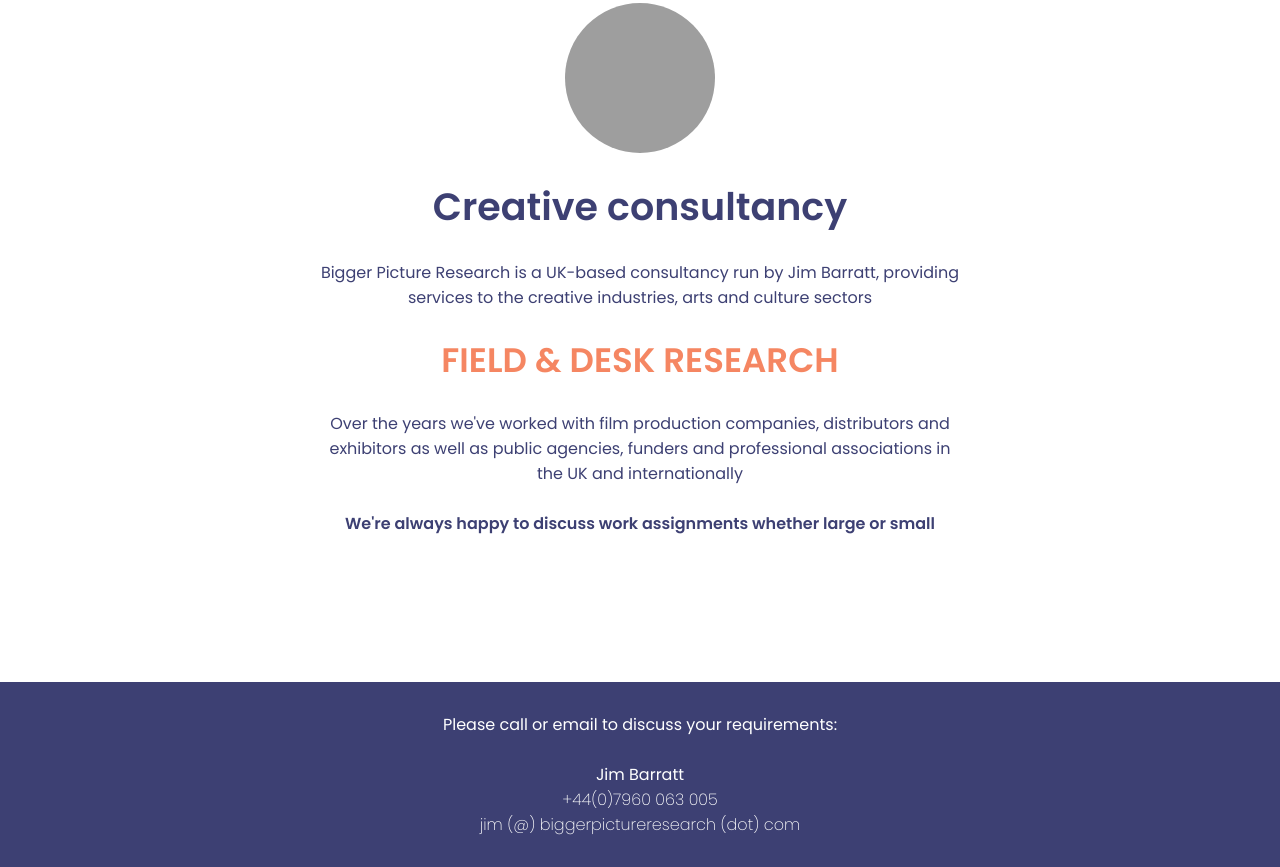
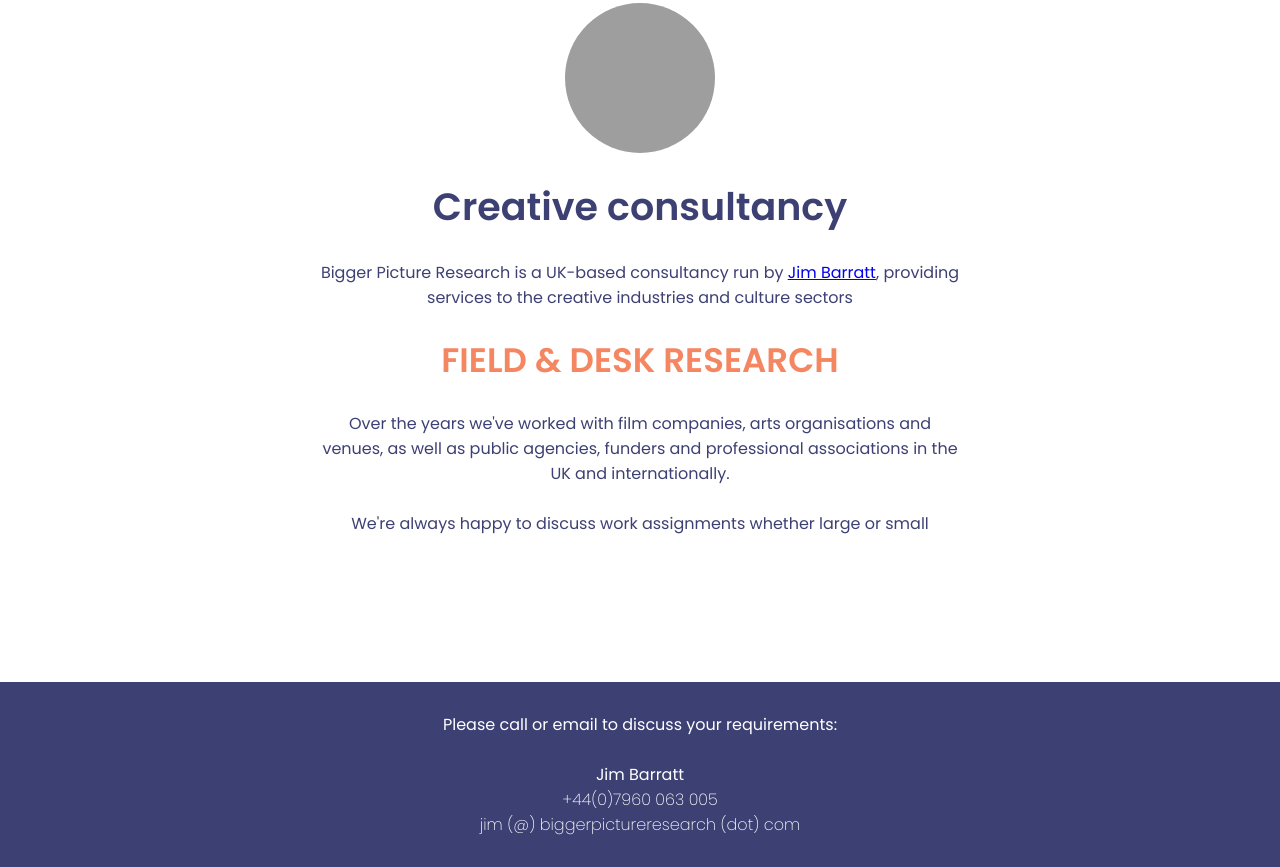
Before and after one commit to DylanBarratt/bpr, a plain HTML site: page index.html in a window 1280 px wide. Shown: the part 943-1810 px from the top of the page. Drawn offline with Linux system fonts and the light colour scheme; grey boxes are pictures that could not be loaded.

Commit message:
Updated text

```diff
--- a/index.html
+++ b/index.html
@@ -11,7 +11,7 @@
     </head>
     <body>
         <header>
-            <img src="svgtransparent\BCArtboard 5 copy 2.svg" alt="logo" onclick="scrollDown()" />
+            <img src="images/logo.svg" alt="logo" onclick="scrollDown()" />
         </header>
 
         <main id="main">
@@ -21,17 +21,16 @@
                 <h2>Creative consultancy</h2>
                 <br />
                 <p>
-                    Bigger Picture Research is a UK-based consultancy run by Jim Barratt, providing services to the creative industries, arts and culture
+                    Bigger Picture Research is a UK-based consultancy run by <a href="https://www.linkedin.com/in/jimbarratt" target="_blank">Jim Barratt</a>, providing services to the creative industries and culture
                     sectors
                     <br />
                     <br />
-                    <p id="words" class="0">EVALUATION</p>
+                    <h5 id="words" class="0">EVALUATION</h5>
                     <br />
-                    Over the years we've worked with film production companies, distributors and exhibitors as well as public agencies, funders and professional
-                    associations in the UK and internationally
+                    Over the years we've worked with film companies, arts organisations and venues,  as well as public agencies, funders and professional associations in the UK and internationally.
                     <br />
                     <br />
-                    <b style="font-weight: 600;">We're always happy to discuss work assignments whether large or small</b>
+                    We're always happy to discuss work assignments whether large or small
                 </p>
             </div>
         </main>
```
Also changed, not shown: BCArtboard 5 copy_1.ico (deleted), images/icon.png (added), images/logo.png (added).
